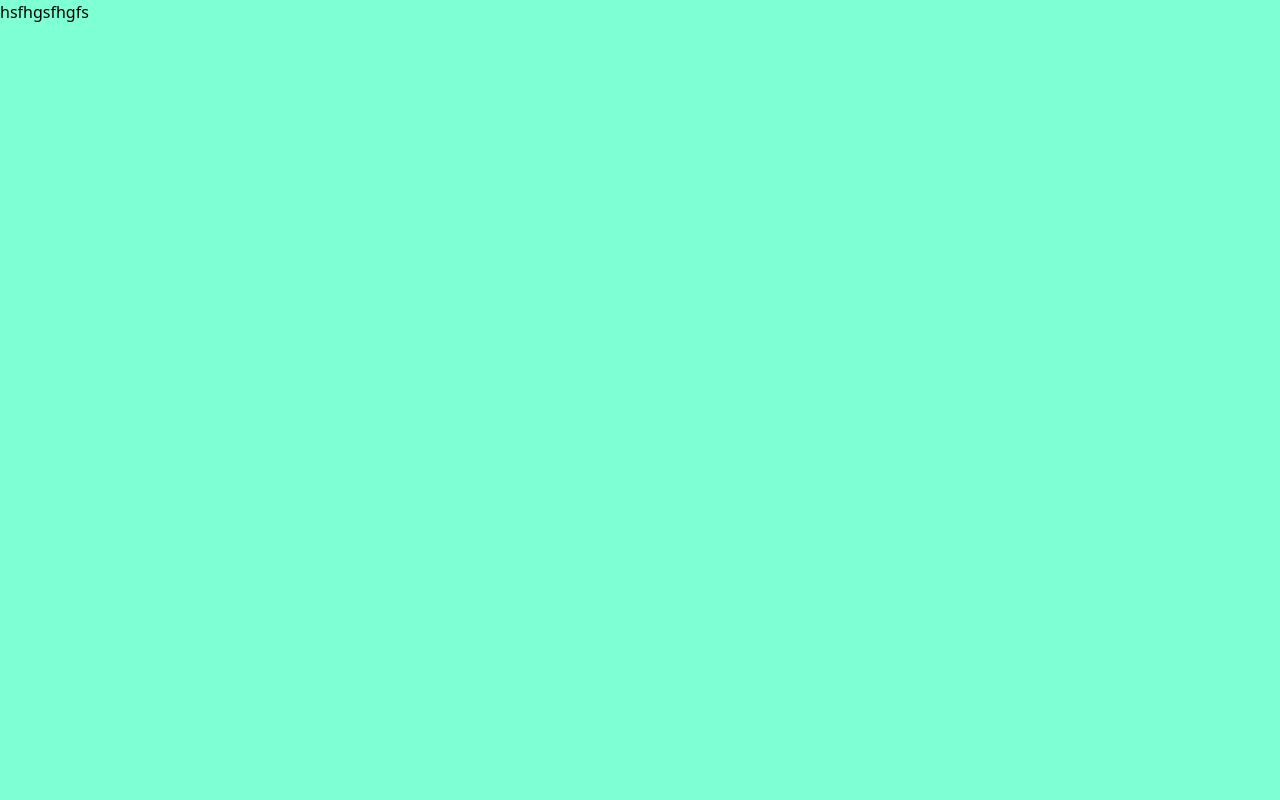
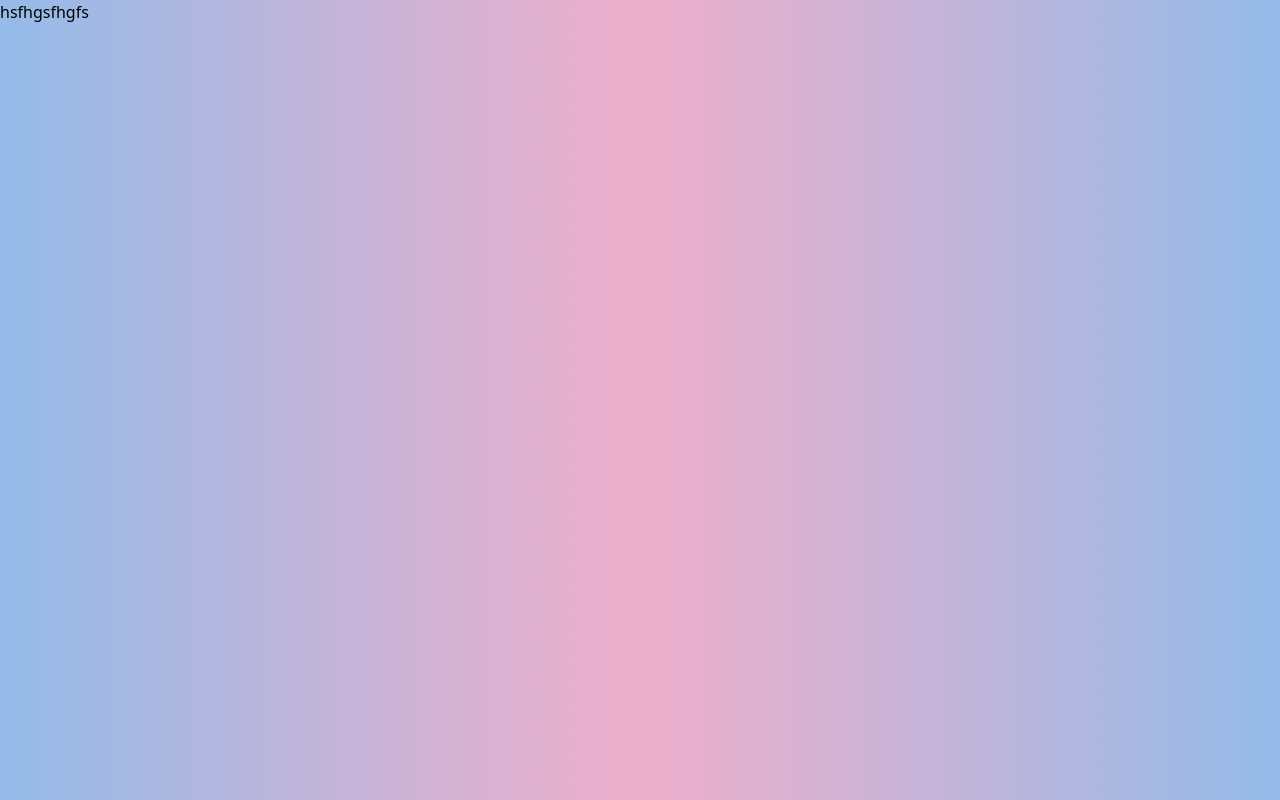
Before and after one commit to mjjstockman/caesar-cipher, a plain HTML site: page index.html in a window 1280 px wide. Drawn offline with nearby package versions, Linux system fonts and the light colour scheme.

Commit message:
Add inital files

```diff
--- a/index.html
+++ b/index.html
@@ -3,7 +3,6 @@
 <head>
     <meta charset="UTF-8">
     <meta name="viewport" content="width=device-width, initial-scale=1.0">
-    <script defer src="index.js"></script>
     <script src="https://cdn.tailwindcss.com"></script>
     <link rel="stylesheet" href="style.css">
     <title>Caesar Cipher</title>
--- a/style.css
+++ b/style.css
@@ -1,3 +1,4 @@
 body {
-    background-color: aquamarine;
-}
+    background: rgb(238,174,202);
+    background: radial-gradient(circle, rgba(238,174,202,1) 0%, rgba(148,187,233,1) 100%);
+};
```
Also changed, not shown: index.test.js (+11 -0 lines).
